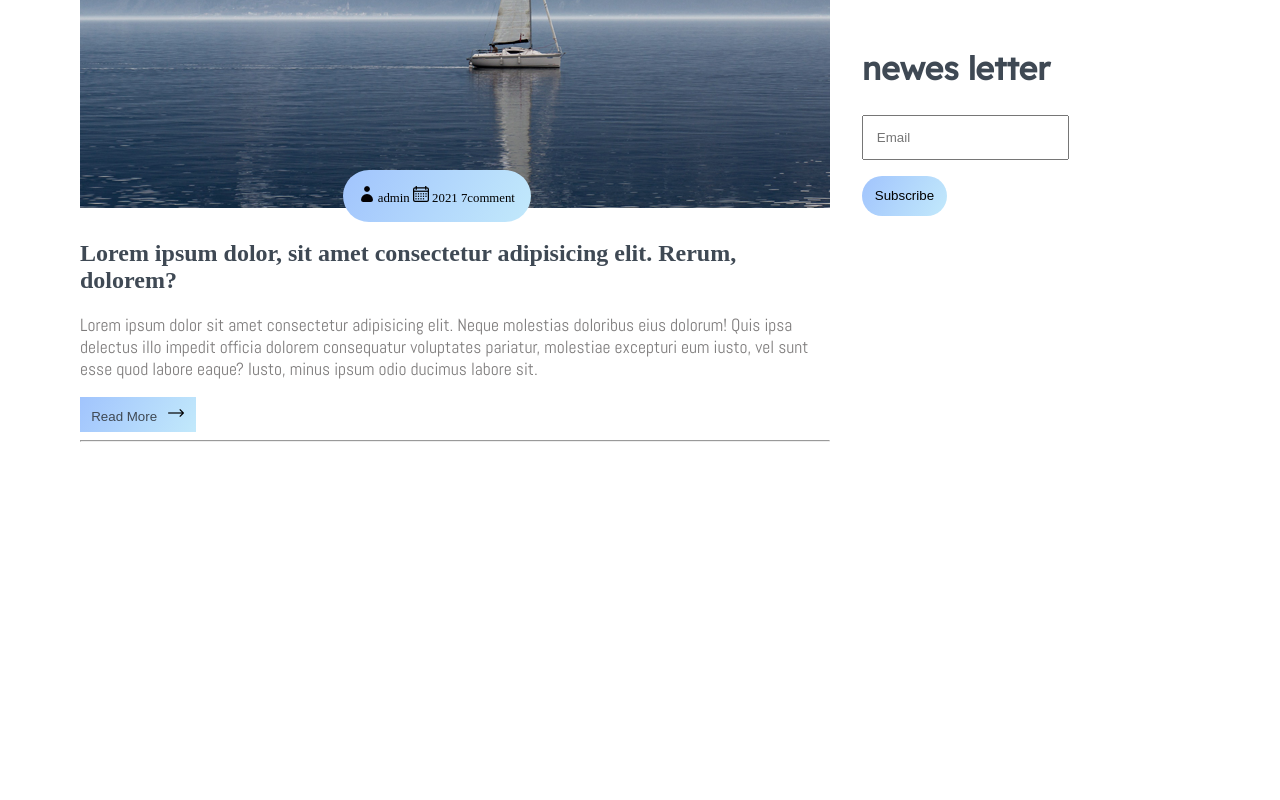
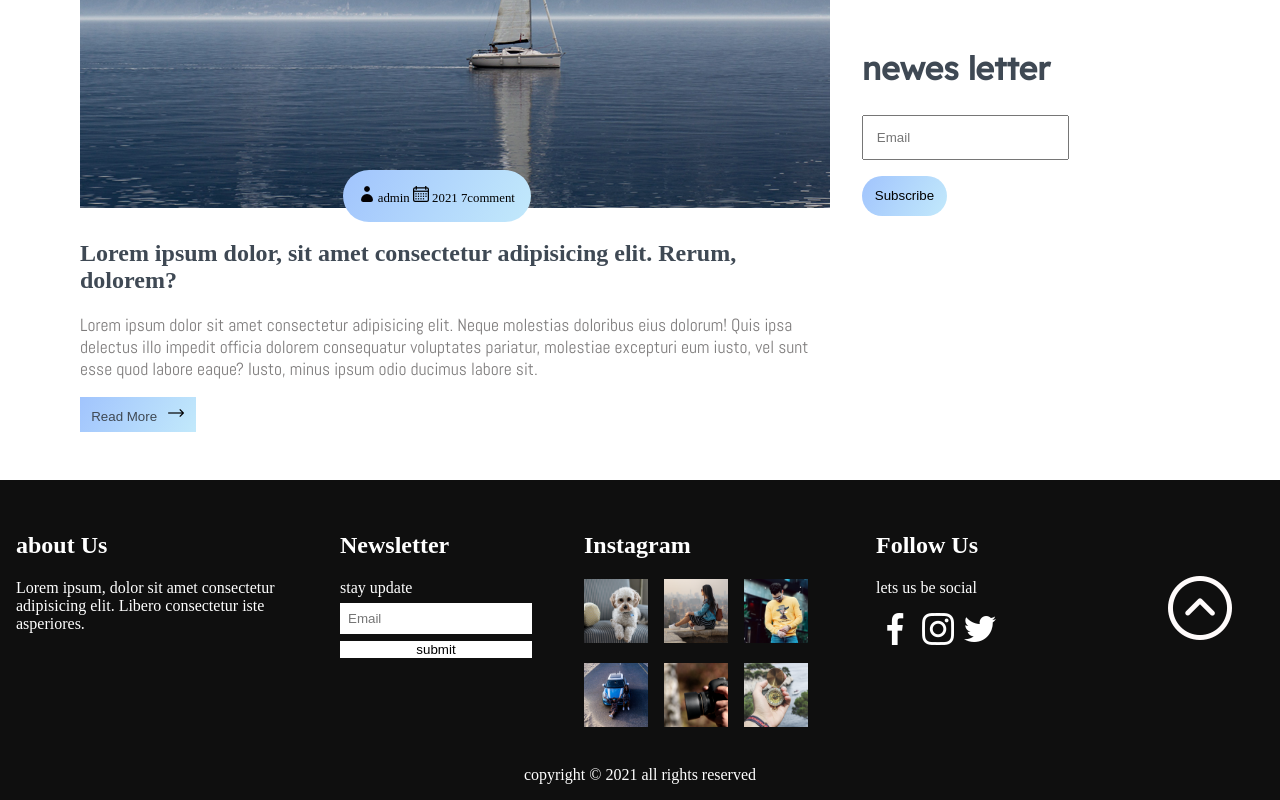
Before and after one commit to AdelTafaghodi/website_blooger, a plain HTML site: page index.html in a window 1280 px wide. Shown: the part 3559-4359 px from the top of the page. Before the commit the page ends 4057 px from the top, so only its background shows below. Drawn offline with Linux system fonts and the light colour scheme; a web font is replaced by a local one.

Commit message:
add footer to desktop

```diff
--- a/assets/scripts/app.js
+++ b/assets/scripts/app.js
@@ -1,6 +1,6 @@
 const toggleBtn = document.getElementById("toggle-btn");
 const header = document.querySelector('header')
-
+const btnGoUp = document.querySelector('footer .go-up button')
 
 const toggleActive = () => {
     toggleBtn.classList.toggle('active');
@@ -15,4 +15,13 @@ const toggleMenu = () =>{
     toggleHeaderHandler();
 }
 
+const goUp = () => {
+    window.scrollTo({
+        top: 0,
+        behavior: "smooth"
+    });
+
+}
+
 toggleBtn.addEventListener('click' , toggleMenu);
+btnGoUp.addEventListener('click' , goUp);
--- a/assets/scss/abstracts/_mixins.scss
+++ b/assets/scss/abstracts/_mixins.scss
@@ -1,8 +1,9 @@
 // ---------------------------abstracs-------------------------
 @import 'variables';
-// ------------------------------------------------------------
+// ----------------------------layout-------------------------------
 @import "../layout/header";
 @import "../layout/main";
+@import "../layout/footer";
 
 
 @media (max-width : 480px) {
--- /dev/null
+++ b/assets/scss/layout/_footer.scss
@@ -0,0 +1,80 @@
+// ---------------------------abstracs-------------------------
+@import "../abstracts/variables";
+// ------------------------------------------------------------
+footer {
+    background: map-get($colors, "bg-color");
+    height: 20rem;
+    padding-top: 2rem;
+    display: grid;
+    grid-template-columns: 2fr 2fr 2fr 2fr 0.2fr;
+    h2 {
+        color: map-get($colors, "white");
+    }
+    P {
+        color: map-get($colors, "white");
+    }
+    .about-us {
+        padding-left: 1rem;
+    }
+    .newsletter {
+        padding-left: 3rem;
+        form {
+            display: flex;
+            flex-direction: column;
+
+            label {
+                color: map-get($colors, "white");
+            }
+            input {
+                width: 12rem;
+                outline: none;
+                background: map-get($colors, "white");
+                border: none;
+                padding: 0.5rem;
+                margin: 0.4rem 0;
+            }
+            button{
+                width: 12rem;
+                background: map-get($colors, "white");
+                outline: none;
+                border: none;
+                cursor: pointer;
+            }
+        }
+    }
+    .instagram{
+        .photos{
+            display: grid;
+            grid-template-columns: repeat(3,4rem);
+            row-gap: 1rem;
+            column-gap:1rem ;
+            .photo{
+                width: 4rem;
+                height: 4rem;
+            }
+        }
+    }
+
+    .social-media{
+        .icon{
+            padding: .2rem;
+        }
+    }
+
+    .go-up{
+        button{
+            background: transparent;
+            outline: none;
+            border: none;
+            cursor: pointer;
+            padding:4rem 3rem 0 0;
+        }
+    }
+
+    .copyright {
+        grid-column-start: 1;
+        grid-column-end: -1;
+        align-self: end;
+        justify-self: center;
+    }
+}
--- a/assets/scss/layout/_header.scss
+++ b/assets/scss/layout/_header.scss
@@ -1,66 +1,66 @@
 // ---------------------------abstracs-------------------------
-@import '../abstracts/variables';
+@import "../abstracts/variables";
 //-------------------------------------------------------------
 
-header{
+header {
     width: 100%;
     display: grid;
     grid-template-columns: auto auto auto;
     height: 70px;
-    padding: .5rem;
+    padding: 0.5rem;
     // background: map-get($colors ,'sky');
 
-    .header-brand{
-        padding-left: .5rem;
+    .header-brand {
+        padding-left: 0.5rem;
 
-        a{  text-decoration: none;
-            color: map-get($colors , "text-grey" );
+        a {
+            text-decoration: none;
+            color: map-get($colors, "text-grey");
             font: {
                 family: "lexend";
-                size: 2rem;}
+                size: 2rem;
+            }
         }
     }
 
-    ul{
+    ul {
         display: flex;
         list-style: none;
-        margin: 0 ;
-        padding: .5rem 0 0 0;
+        margin: 0;
+        padding: 0.5rem 0 0 0;
 
-        li{
-            padding: .5rem 1rem;
+        li {
+            padding: 0.5rem 1rem;
 
-
-            a{
+            a {
                 text-decoration: none;
-                color: map-get($colors , "text-grey" );
+                color: map-get($colors, "text-grey");
                 font: {
                     family: "livvic";
-                    size: 1.3rem;}
-                    cursor: pointer;
-
+                    size: 1.3rem;
+                }
+                cursor: pointer;
             }
-
         }
-        li:hover{
-                background: map-get($colors , 'text-grey' );
-                transition: background .5s;
-                border-radius: 1rem;
-                a{
-                    color: map-get($colors , "white" );
-                }
+        li:hover {
+            background: map-get($colors, "text-grey");
+            transition: background 0.5s;
+            border-radius: 1rem;
+            a {
+                color: map-get($colors, "white");
+            }
         }
     }
 
-    .header__search-bar{
+    .header__search-bar {
         justify-self: center;
-        padding-top: .5rem;
-        input{
+        padding-top: 0.5rem;
+        input {
             background: transparent;
             border: none;
             outline: none;
-            border-bottom: .1rem solid map-get($colors, "bg-color" );
-            padding:  0;
+            border-bottom: 0.1rem solid map-get($colors, "bg-color");
+            padding: 0;
             font: {
                 size: 1rem;
             }
@@ -68,61 +68,58 @@ header{
         }
     }
 
-    .header__toggle-btn{
+    .header__toggle-btn {
         display: none;
         width: 3rem;
         height: 2rem;
-        background: map-get($colors , "text-grey" );
+        background: map-get($colors, "text-grey");
         border-radius: 2rem;
-        padding: .22rem;
+        padding: 0.22rem;
         margin-right: 1em;
-        .inner-circle{
+        .inner-circle {
             width: 1.5rem;
             height: 1.5rem;
             border-radius: 1rem;
-            background: map-get($colors , "white" );
+            background: map-get($colors, "white");
         }
     }
-    .header__toggle-btn.active{
+    .header__toggle-btn.active {
         background: rgb(78, 178, 245);
 
-        .inner-circle{
+        .inner-circle {
             margin-left: 1rem;
         }
     }
 }
 
-
 @mixin responsive {
-
-    header{
+    header {
         overflow: hidden;
         grid-template-columns: 100%;
         grid-template-rows: auto auto auto;
         justify-items: center;
         height: 60px;
-        transition: height 1s ;
+        transition: height 1s;
 
-        &.header-toggle{
+        &.header-toggle {
             height: 400px;
-            transition: height 1s ;
+            transition: height 1s;
         }
 
-        .header-navbar__items{
+        .header-navbar__items {
             flex-direction: column;
 
-            .header-navbar__item{
-                padding-top: .8rem;
+            .header-navbar__item {
+                padding-top: 0.8rem;
             }
-
         }
 
-        .header__search-bar{
+        .header__search-bar {
             justify-self: end;
             width: 65%;
         }
 
-        .header__toggle-btn{
+        .header__toggle-btn {
             display: block;
             position: absolute;
             right: 0;
@@ -131,39 +128,37 @@ header{
     }
 }
 
-
 @mixin header__mobile() {
     @include responsive();
 }
-
 
 @mixin header__tablet() {
     @include responsive();
 }
 
-@mixin header__tablet-lanscape(){
-    header{
+@mixin header__tablet-lanscape() {
+    header {
         height: auto;
         grid-template-rows: 1fr 1fr;
         grid-template-columns: auto auto;
-        grid-template-areas: "brand brand"
-                              "list search";
+        grid-template-areas:
+            "brand brand"
+            "list search";
 
-        .header-brand{
+        .header-brand {
             grid-area: brand;
             justify-self: center;
         }
 
-        ul{
+        ul {
             grid-area: list;
             justify-self: start;
         }
 
-        .header__search-bar{
+        .header__search-bar {
             grid-area: search;
             justify-self: end;
             margin-left: 3rem;
         }
     }
-
 }
--- a/assets/scss/layout/_main.scss
+++ b/assets/scss/layout/_main.scss
@@ -215,7 +215,7 @@ main {
                 }
             }
 
-            .newes-letter {
+            .news-letter {
                 form{
                     input{
                         display: block;
--- a/index.html
+++ b/index.html
@@ -65,6 +65,7 @@
 
         </section>
         <div class="content">
+            <!-- Posts------------------>
             <article class="posts">
                 <div class="post">
                     <img src="./assets/images/Blog-post/blog1.png" alt="">
@@ -157,8 +158,8 @@
                         <a href="#">Read More<img src="./assets/icons/right-arrow.png" alt=""></a>
                     </button>
                 </div>
-                <hr>
             </article>
+            <!-- sideBar --------------------------------------->
             <aside>
                 <div class="category">
                     <h1>category</h1>
@@ -246,7 +247,7 @@
                         <h4>Lorem ipsum dolor sit amet consectetur adipisicing.</h5>
                     </div>
                 </div>
-                <div class="newes-letter">
+                <div class="news-letter">
                     <h1>newes letter</h1>
                     <form action="">
                         <input type="email" placeholder="Email">
@@ -259,7 +260,51 @@
     </main>
 
     <!-- footer ---------------------------------------------------------------->
-
+    <footer>
+        <div class="about-us">
+            <h2>about Us</h2>
+            <p>Lorem ipsum, dolor sit amet consectetur
+                adipisicing elit. Libero consectetur iste asperiores.</p>
+        </div>
+        <div class="newsletter">
+            <h2>
+                Newsletter
+            </h2>
+            <form action="">
+                <label for="email">stay update</label>
+                <input type="email" placeholder="Email">
+                <button type="submit">submit</button>
+            </form>
+        </div>
+        <div class="instagram">
+            <h2>Instagram</h2>
+            <div class="photos">
+                <a href="#">
+                    <img src="./assets/images/instagram/thumb-card3.png" alt="" class="photo">
+                </a>
+                <a href="#"><img src="./assets/images/instagram/thumb-card4.png" alt="" class="photo"></a>
+                <a href="#"><img src="./assets/images/instagram/thumb-card5.png" alt="" class="photo"></a>
+                <a href="#"><img src="./assets/images/instagram/thumb-card6.png" alt="" class="photo"></a>
+                <a href="#"><img src="./assets/images/instagram/thumb-card7.png" alt="" class="photo"></a>
+                <a href="#"><img src="./assets/images/instagram/thumb-card8.png" alt="" class="photo"></a>
+            </div>
+        </div>
+        <div class="social-media">
+            <h2>Follow Us</h2>
+            <p>lets us be social</p>
+            <div class="icons">
+                <a href="#" class="icon"><img src="./assets/icons/whites/facebook.png" alt=""></a>
+                <a href="#" class="icon"><img src="./assets/icons/whites/instagram.png" alt=""></a>
+                <a href="#" class="icon"><img src="./assets/icons/whites/twitter.png" alt=""></a>
+            </div>
+        </div>
+        <div class="go-up">
+            <button><img src="./assets/icons/whites/up-arrow.png" alt=""></button>
+        </div>
+        <div class="copyright">
+            <p>copyright &copy; 2021 all rights reserved</p>
+        </div>
+    </footer>
 </body>
 
 </html>
```
Also changed, not shown: assets/css/main.css, assets/icons/whites/facebook.png (added), assets/icons/whites/instagram.png (added), assets/icons/whites/twitter.png (added), assets/icons/whites/up-arrow.png (added), 1 other file.
